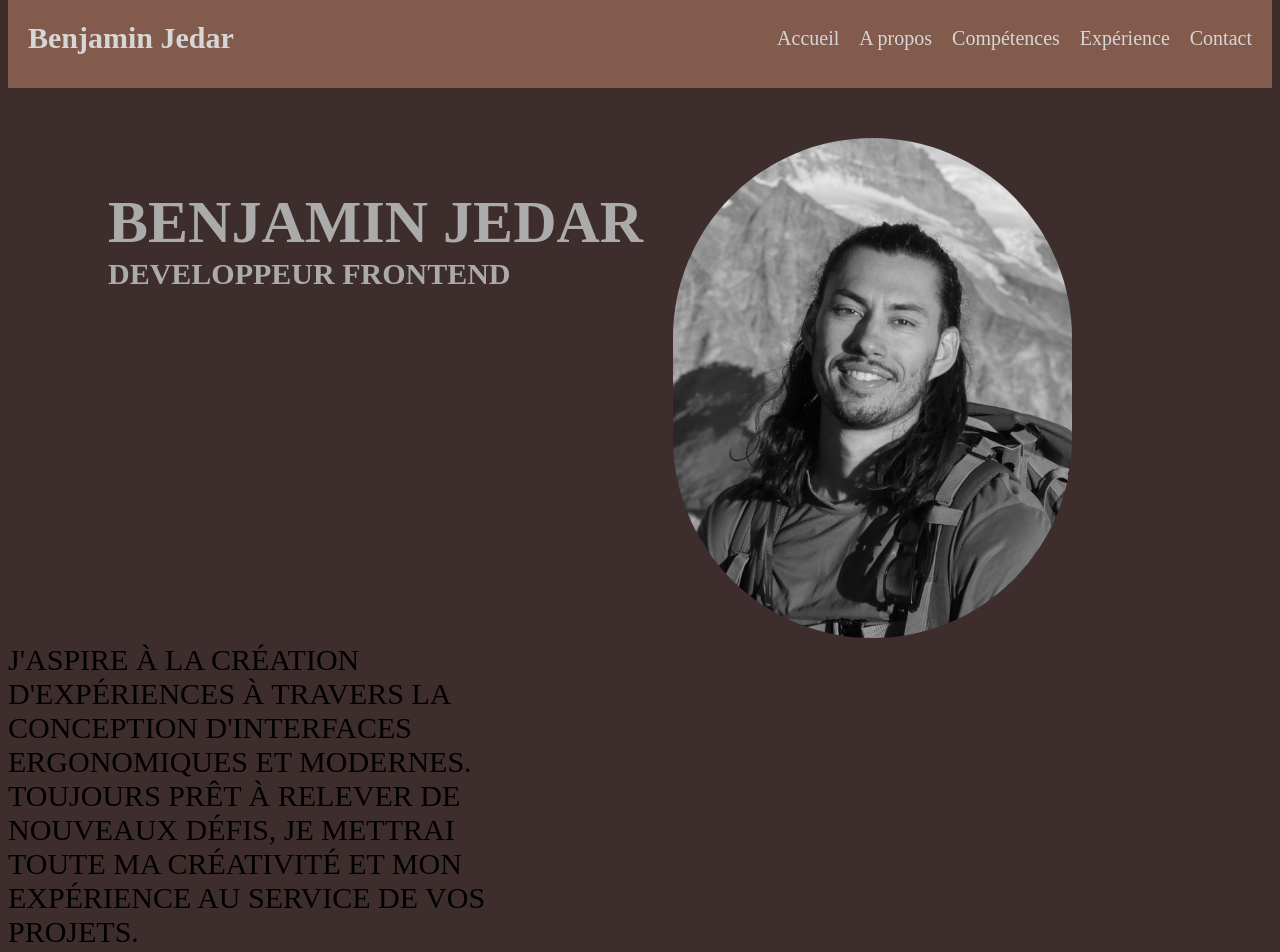
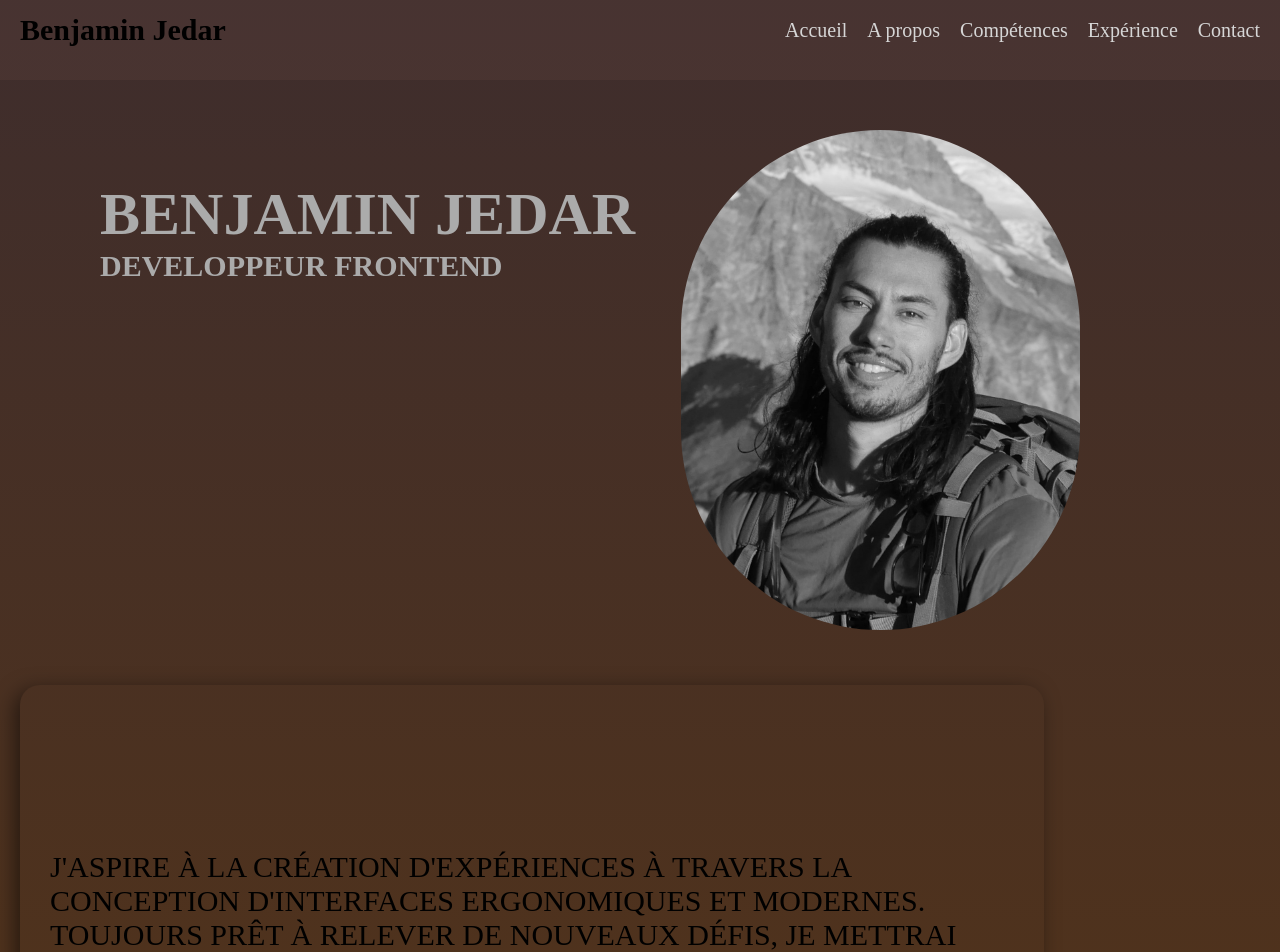
Before and after one commit to BenjaminJedar/Benjamin_Jedar, a website: page index.html in a window 1280 px wide. Shown: the part 20-972 px from the top of the page. Drawn offline with Linux system fonts and the light colour scheme.

Commit message:
modification de la section accueil

```diff
--- a/style.css
+++ b/style.css
@@ -1,7 +1,22 @@
 /*======================BODY============================*/
 body {
-    background-color: rgb(62, 45, 45);
+    background: linear-gradient(rgb(62, 45, 45), rgb(95, 55, 13)) ;
     font-size: 20px;
+    height: 100%;
+    width: 100%;
+    margin-left: auto;
+    margin-bottom: 0;
+    margin-top: 0;
+    position: relative;
+}
+
+#main {
+    display: flex;
+    flex-direction: column;
+}
+
+section {
+    margin-left: 20px;
 }
 
 a {
@@ -14,33 +29,30 @@ a {
 .link_nav {
     color: rgb(214, 214, 214);
     text-decoration: none;
+    transition: color ease-in-out 150ms;
 }
 .link_nav:hover {
     color: black;
 }
 
 header {
+    margin: 0;
     display: flex;
     justify-content: space-between;
     align-items: center;
-    background-color: rgba(180, 123, 99, 0.585);
+    background-color: rgba(180, 123, 99, 0.078);
     border: 2px solide rgb(180, 123, 99);
     height: 100px;
     color: rgb(214, 214, 214)
 }
 
 #header_nom {
+    color: black;
     font-weight: bold;
     font-size: 30px;
     margin-left: 20px;
-    transition: all 500ms ease-in-out;
 }
 
-#header_nom:hover {
-    color: rgb(93, 43, 9);
-    font-size: 40px;
-    /*text-shadow: black 5px 5px 5px;*/
-}
 
 ul, nav {
     list-style-type: none;
@@ -51,13 +63,6 @@ li {
     margin-right: 20px;
 }
 
-.li_nav {
-    transition: transform 150ms ease-in;
-}
-
-.li_nav:hover {
-    transform: rotate(20deg);
-}
 /*======================SECTION ACCUEIL================*/
 #accueil {
     display: flex;
@@ -101,12 +106,22 @@ span:hover {
 
 /*======================SECTION A PROPOS================*/
 
+#a_propos {
+    display: flex;
+    border-radius: 20px;
+    box-shadow: -5px 5px 20px rgba(0, 0, 0, 0.5);
+    width: 80%;
+    margin-top: 50px;
+    margin-bottom: 50px;
+}
+
 #paragraphe_de_presentation {
+    display: flex;
+    margin-left: 30px;
     font-size: 30px;
-    width: 500px;
-    align-self: center;
+    height: 500px;
     align-items: center;
-}
+ }
 
 /*======================SECTION COMPETENCE================*/
 
```
Also changed, not shown: index.html (+1 -1 lines).
